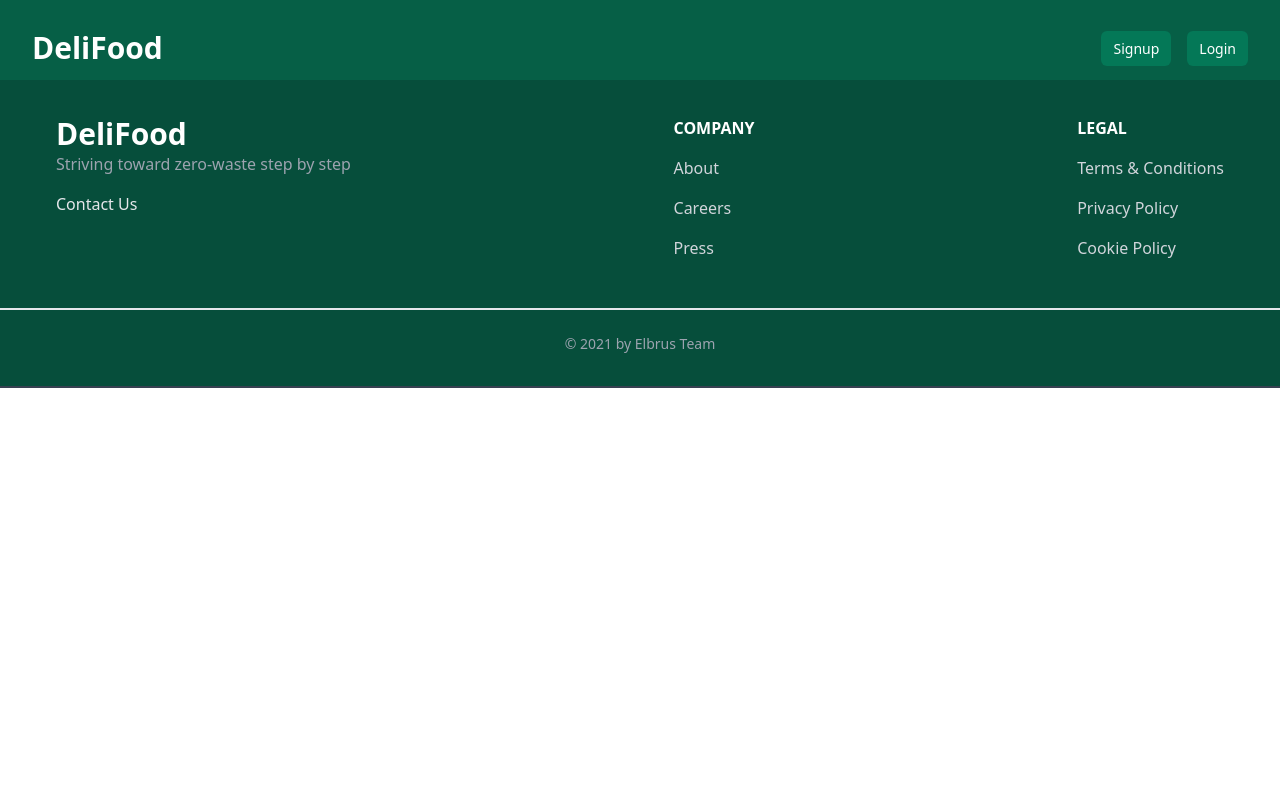
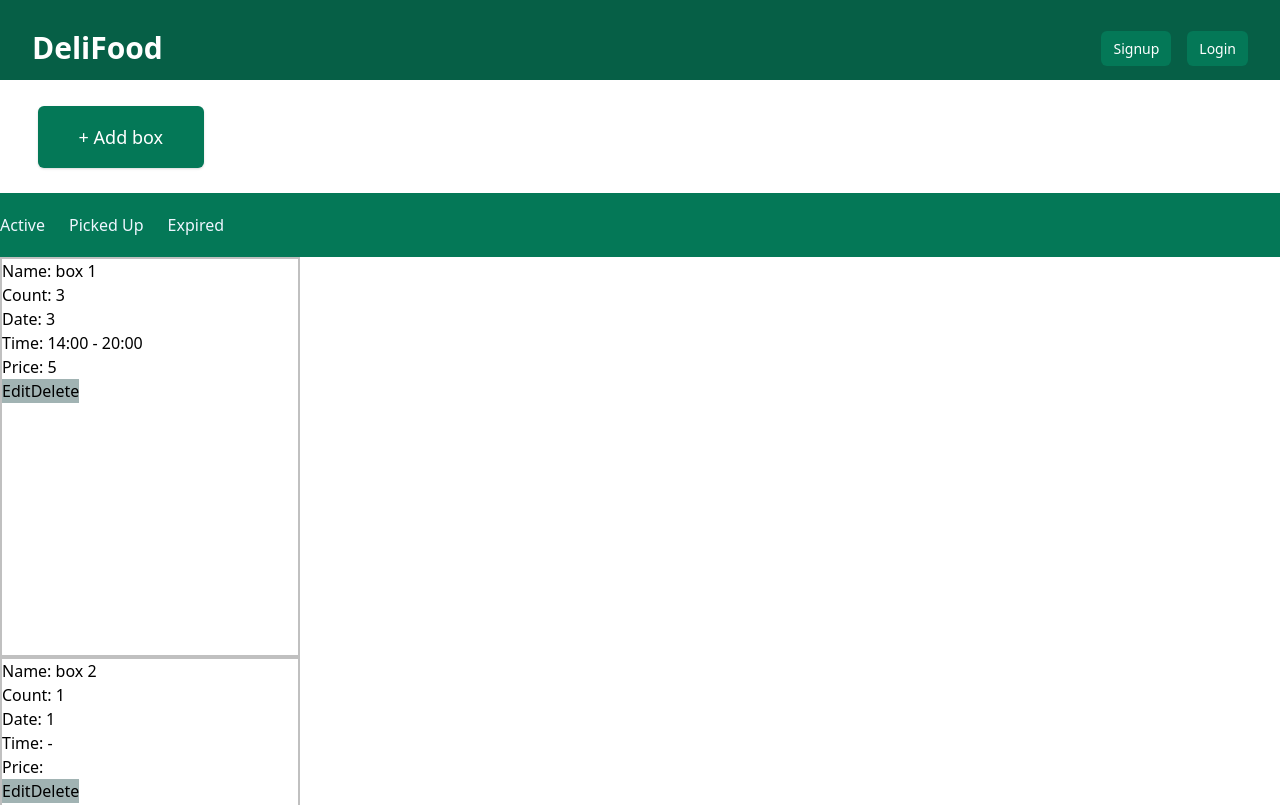
Before and after one commit to DaryaGoloviznina/delifood, a React (Create React App) app in the folder client/: page /boxes in a window 1280 px wide. Shown: the top 805 px of the page. Built offline with nearby package versions, Linux system fonts and the light colour scheme.

Commit message:
components for crm

```diff
--- a/client/package.json
+++ b/client/package.json
@@ -4,6 +4,7 @@
   "private": true,
   "dependencies": {
     "@craco/craco": "^6.4.2",
+    "@headlessui/react": "^1.4.2",
     "@tailwindcss/forms": "^0.3.4",
     "@testing-library/jest-dom": "^5.15.1",
     "@testing-library/react": "^11.2.7",
--- a/client/src/App.tsx
+++ b/client/src/App.tsx
@@ -5,6 +5,7 @@ import { Footer } from './components/Footer';
 import Home from './components/Home/Home';
 import { RestMap } from './components/Map/Map';
 import { Nav } from './components/NavBar/Nav';
+import { RestCRM } from './components/RestCRM/RestCRM';
 
 const routes = [
   {
@@ -23,6 +24,10 @@ const routes = [
     path: '/map',
     element: <RestMap />
   },
+  {
+    path: '/boxes',
+    element: <RestCRM />
+  },
 ]
 
 function App() {
--- /dev/null
+++ b/client/src/components/Box/Box.js
@@ -0,0 +1,37 @@
+import React, {useContext} from "react";
+import './box.css'
+import Context from '../../context'
+
+export const Box = ({box}) => {
+
+
+  const { SetModalState, setModalInfo, setInputValues } = useContext(Context);
+
+  // функция для редактирования бокса
+  function sendEditBoxToDB(e){
+    e.preventDefault();
+
+    console.log(e.target.name.value)
+    SetModalState(false)
+  }
+
+  function editBoxInfo(){
+    console.log()
+    setInputValues({name: box.name, count: box.count, timeFrom: box.timeFrom, timeTo: box.timeTo, price: box.price});
+    setModalInfo({title: 'Edit box', textButton: 'Save', func: sendEditBoxToDB})
+    SetModalState(true);
+  }
+
+  //Return Component
+  return (
+    <div className='card'>
+      <p>Name: {box.name}</p>
+      <p>Count: {box.count}</p>
+      <p>Date: {box.count}</p>
+      <p>Time: {box.timeFrom} - {box.timeTo}</p>
+      <p>Price: {box.price}</p>
+      <button onClick={editBoxInfo} className='boxbutt'>Edit</button>
+      <button className='boxbutt'>Delete</button>
+    </div>
+  );
+};
--- /dev/null
+++ b/client/src/components/Box/box.css
@@ -0,0 +1,9 @@
+.card{
+  width: 300px;
+  height: 400px;
+  border: 2px solid silver;
+}
+
+.boxbutt{
+  background-color: rgb(161, 179, 179);
+}
--- /dev/null
+++ b/client/src/components/BoxesList/BoxesList.js
@@ -0,0 +1,18 @@
+import React, {useState} from "react";
+import { Box } from '../Box/Box';
+import { ModalBox } from "../ModalBox/ModalBox";
+
+
+export const BoxesList = () => {
+
+  const [list, setList] = useState([{name: 'box 1', count: 3, timeFrom: '14:00', timeTo: '20:00', price: 5}, {name: 'box 2', count: 1}, {name: 'box 3', count: 6}])
+
+
+  return (
+    <div>
+    {list.map((el)=> <Box box={el} />)}
+
+    <ModalBox />
+    </div>
+  );
+};
--- /dev/null
+++ b/client/src/components/ModalBox/ModalBox.js
@@ -0,0 +1,101 @@
+import { Fragment, useContext } from 'react'
+import { Dialog, Transition } from '@headlessui/react'
+import Context from '../../context'
+
+export const ModalBox = () => {
+    const { modalState, SetModalState, modalInfo, inputValues } = useContext(Context);
+  //Return Component
+  return (
+    <Transition.Root show={modalState} as={Fragment}>
+      <Dialog as="div" className="fixed z-10 inset-0 overflow-y-auto"  onClose={SetModalState}>
+        <div className="flex items-end justify-center min-h-screen pt-4 px-4 pb-20 text-center sm:block sm:p-0">
+          <Transition.Child
+            as={Fragment}
+            enter="ease-out duration-300"
+            enterFrom="opacity-0"
+            enterTo="opacity-100"
+            leave="ease-in duration-200"
+            leaveFrom="opacity-100"
+            leaveTo="opacity-0"
+          >
+
+            <Dialog.Overlay className="fixed inset-0 bg-gray-500 bg-opacity-75 transition-opacity" />
+          </Transition.Child>
+          <span className="hidden sm:inline-block sm:align-middle sm:h-screen" aria-hidden="true">
+            &#8203;
+          </span>
+          <Transition.Child
+            as={Fragment}
+            enter="ease-out duration-300"
+            enterFrom="opacity-0 translate-y-4 sm:translate-y-0 sm:scale-95"
+            enterTo="opacity-100 translate-y-0 sm:scale-100"
+            leave="ease-in duration-200"
+            leaveFrom="opacity-100 translate-y-0 sm:scale-100"
+            leaveTo="opacity-0 translate-y-4 sm:translate-y-0 sm:scale-95"
+          >
+            <div className="inline-block align-bottom bg-white rounded-lg text-left overflow-hidden shadow-xl transform transition-all sm:my-8 sm:align-middle sm:max-w-lg sm:w-full">
+              <div className="bg-white px-4 pt-5 pb-4 sm:p-8 sm:pb-4">
+                <div className="sm:flex sm:items-start">
+                  <div className="text-center sm:mt-0 sm:text-left">
+
+                    <Dialog.Title as="h3" className="text-lg leading-6 font-medium text-gray-900">
+
+                      {modalInfo.title}
+                      <button type="button" onClick={() => SetModalState(false)} class="text-gray-400 bg-transparent hover:bg-gray-200 hover:text-gray-900 rounded-lg text-sm p-1.5 ml-auto inline-flex items-center dark:hover:bg-gray-600 dark:hover:text-white" data-modal-toggle="default-modal">
+                    <svg class="w-5 h-5" fill="currentColor" viewBox="0 0 20 20" xmlns="http://www.w3.org/2000/svg"><path fill-rule="evenodd" d="M4.293 4.293a1 1 0 011.414 0L10 8.586l4.293-4.293a1 1 0 111.414 1.414L11.414 10l4.293 4.293a1 1 0 01-1.414 1.414L10 11.414l-4.293 4.293a1 1 0 01-1.414-1.414L8.586 10 4.293 5.707a1 1 0 010-1.414z" clip-rule="evenodd"></path></svg>
+                </button>
+                    </Dialog.Title>
+                  </div>
+                </div>
+              </div>
+              <div className="bg-gray-50 px-4 py-3 sm:px-8 flex flex-col">
+              <form onSubmit={modalInfo.func}>
+               <input
+                  type='text'
+                  name='name'
+                  placeholder='Name'
+                  defaultValue={inputValues?.name}
+                />
+                <input
+                name="count"
+                type="number"
+                min="0"
+                placeholder={'enter count'}
+                defaultValue={inputValues?.count}
+                />
+                <div>
+                  <span>From</span>
+                <input type="time" id="appt" name="timeFrom"
+                min="00:00" max="23:59" defaultValue={inputValues?.timeFrom} required />
+                <span>to</span>
+                <input type="time" id="appt" name="timeTo"
+                min="00:00" max="23:59" defaultValue={inputValues?.timeTo} required />
+                </div>
+                <input
+                name="price"
+                type="number"
+                min="0"
+                defaultValue={inputValues?.price}
+                placeholder={'enter price in $'}
+                />
+                <div
+                  className='my-4'
+                >
+                <button
+                  type="submit"
+                  className="w-full inline-flex justify-center rounded-md border border-transparent shadow-sm px-4 py-2 bg-green-500 text-base font-medium text-white hover:bg-green-700 focus:outline-none focus:ring-2 focus:ring-offset-2 focus:ring-green-500 sm:mr-4 sm:w-auto sm:text-sm"
+
+                >
+                  {modalInfo.textButton}
+                </button>
+
+                </div>
+                </form >
+              </div>
+            </div>
+          </Transition.Child>
+        </div>
+      </Dialog>
+    </Transition.Root>
+  );
+};
--- /dev/null
+++ b/client/src/components/RestCRM/RestCRM.js
@@ -0,0 +1,53 @@
+import React, {useState} from "react";
+import { BoxesList } from "../BoxesList/BoxesList";
+import { ActionButton } from "../Buttons/ActionButton";
+import Context from '../../context'
+
+import './restcrm.css'
+
+export const RestCRM = () => {
+  const [modalState, SetModalState] = useState(false);
+  const [modalInfo, setModalInfo] = useState({});
+  const [inputValues, setInputValues] = useState(null);
+
+  // это информация для модалки при создании нового бокса
+  function addNewBox(){
+    SetModalState(true);
+    setInputValues(null);
+    setModalInfo({title: 'Create new box', textButton: 'Create', func: sendBoxtoDB})
+  }
+
+  // функция отправляющая в бд новый бокс
+  function sendBoxtoDB (e) {
+    e.preventDefault();
+    // этот участок кода будет на беке, он для того, чтобы записать  время сегодняшней даты из строки
+      let [hours, minites] = e.target.timeFrom.value.split(':');
+      if (hours[0]=== 0) hours = hours[1];
+      if (minites[0]=== 0) minites = minites[1];
+      let date = new Date(new Date().setHours(hours, minites))
+    // тут он заканчивается
+    SetModalState(false)
+  }
+
+  return (
+    <Context.Provider value={ {modalState, SetModalState, modalInfo, setModalInfo, inputValues, setInputValues} }>
+    <div>
+      <div className="addButton">
+      <ActionButton id="addButton" content={"+ Add box"} func={addNewBox}/>
+      </div>
+      <ul class="flex bg-green-700 h-16 items-center">
+      <li class="mr-6">
+      <a class="text-blue-50 hover:text-green-900" href="#">Active</a>
+      </li>
+      <li class="mr-6">
+      <a class="text-blue-50 hover:text-green-900" href="#">Picked Up</a>
+      </li>
+      <li class="mr-6">
+      <a class="text-blue-50 hover:text-green-900" href="#">Expired</a>
+      </li>
+      </ul>
+      <BoxesList modalState={modalState} SetModalState={SetModalState} modalInfo={modalInfo} setModalInfo={setModalInfo} setInputValues={setInputValues} inputValues={inputValues} />
+    </div>
+    </Context.Provider>
+  );
+};
--- /dev/null
+++ b/client/src/components/RestCRM/restcrm.css
@@ -0,0 +1,3 @@
+.addButton{
+  margin: 2%;
+}
--- /dev/null
+++ b/client/src/context.js
@@ -0,0 +1,3 @@
+import React from 'react';
+
+export default React.createContext({});
--- a/client/tsconfig.json
+++ b/client/tsconfig.json
@@ -10,7 +10,7 @@
     "skipLibCheck": true,
     "esModuleInterop": true,
     "allowSyntheticDefaultImports": true,
-    "strict": true,
+    "strict": false,
     "forceConsistentCasingInFileNames": true,
     "noFallthroughCasesInSwitch": true,
     "module": "esnext",
```
Also changed, not shown: 1 other file (tests, documents, lock files or other folders).
